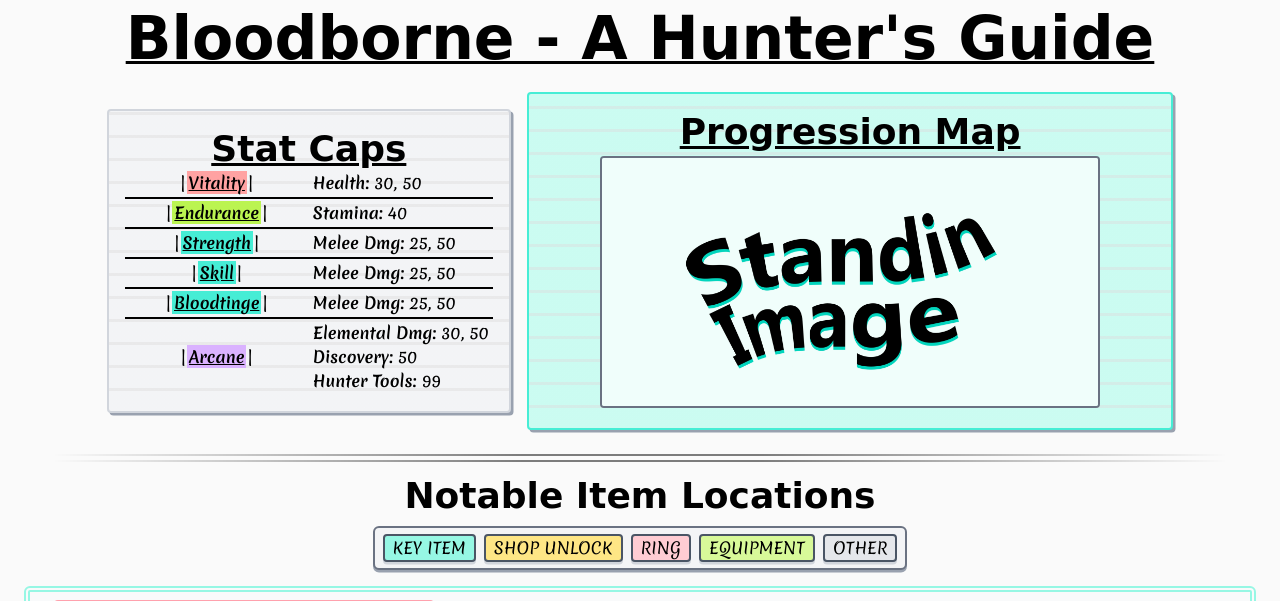
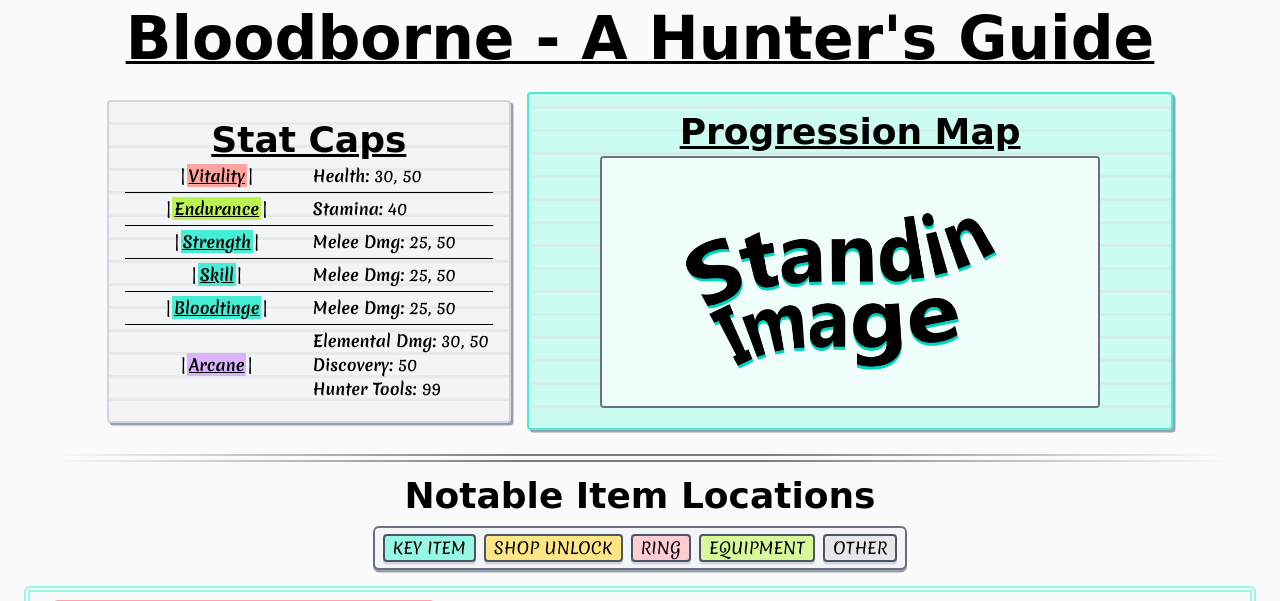
Before and after one commit to the42potato/AllAdultsHere, a Flask app: page /souls/bloodborne in a window 1280 px wide. Shown: the part 76-677 px from the top of the page. Run offline with Flask 3, Linux system fonts and the light colour scheme; style sheets or scripts are compiled from the project's sources; some web fonts are replaced.

Commit message:
slightly modified styling of stat cap table

```diff
--- a/templates/sections/souls/view.html
+++ b/templates/sections/souls/view.html
@@ -58,8 +58,8 @@
             <h3 class="text-center underline p-0 pb-0.5">Stat Caps</h3>
             <div class="grid grid-cols-2 w-fit items-center">
                 {% for cap in data.softcaps %}
-                    <div class="h-full content-center text-center py-0.5 px-1 {% if not loop.last %}border-b-2{% endif %}">|<span class="font-bold underline px-0.5 {{ get_cap_type_color(cap.type)|trim }}">{{ cap.name }}</span>|</div>
-                    <div class="h-full content-center py-0.5 px-1 {% if not loop.last %}border-b-2{% endif %}">
+                    <div class="h-full content-center text-center py-1 px-1 {% if not loop.last %}border-b-1{% endif %}">|<span class="font-bold underline px-0.5 {{ get_cap_type_color(cap.type)|trim }}">{{ cap.name }}</span>|</div>
+                    <div class="h-full content-center py-1 px-1 {% if not loop.last %}border-b-1{% endif %}">
                         {% for o_cap in cap.caps %}
                             <div>
                                 <span class="font-bold">{{ o_cap.description }}: </span>
```
